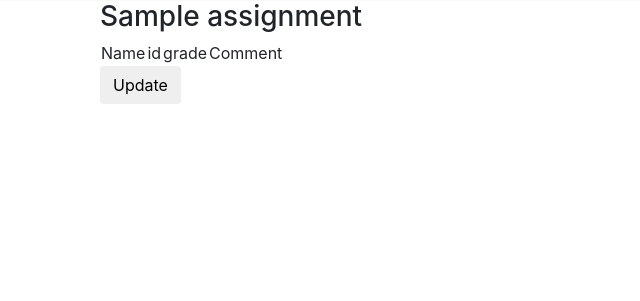
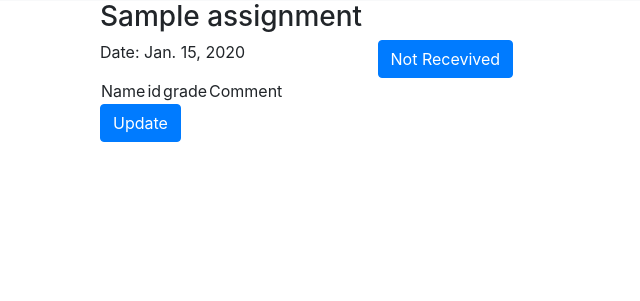
Before and after one commit to luiscberrocal/teachers_toolkit, a Django app: page /grading_system/grade/not-received/1/ in a window 1280 px wide. Shown: the part 55-356 px from the top of the page, without its empty margins (0-640 px from the left). Run offline with Django 3.2, Linux system fonts and the light colour scheme; tables that the repository leaves empty hold one stand-in row (values such as "Sample post"); parts of the project's set-up code (start-up, migrations or seed data) failed here and were passed over; some libraries are stand-ins or nearby versions.

Commit message:
Added button to filter assignments not received

```diff
--- a/teachers_toolkit/grading_system/views.py
+++ b/teachers_toolkit/grading_system/views.py
@@ -3,6 +3,7 @@ from decimal import Decimal
 
 from django.shortcuts import redirect
 # Create your views here.
+from django.urls import reverse
 from django.views.generic import TemplateView, ListView
 
 from teachers_toolkit.grading_system.models import Assignment, Student, AssignmentResult
@@ -54,5 +55,5 @@ class GradeAssingmentView(TemplateView):
                 result.comments = comment
                 result.grade = Decimal(value)
                 result.save()
-        url = '/grading_system/grade/1/'
+        url = reverse('grading_system:grading', kwargs={'pk': self.kwargs['pk']})
         return redirect(url)
--- a/teachers_toolkit/templates/grading_system/grading_assingment.html
+++ b/teachers_toolkit/templates/grading_system/grading_assingment.html
@@ -6,7 +6,12 @@
   <div class="container">
     <h3> {{ assignment.name }}</h3>
     <div class="row">
-      {{ assignment.assingment_date }}
+      <div class="col-sm-3">
+          Date: {{ assignment.assignment_date }}
+        </div>
+      <div class="col-sm-3">
+        <a href="{% url 'grading_system:grading-not-received' assignment.pk %}" class="btn btn-primary">Not Recevived</a>
+        </div>
     </div>
     <form method="post" action="">
      {% csrf_token %}
@@ -33,7 +38,7 @@
       </table>
     <div class="control-group">
       <div class="controls">
-        <button type="submit" class="btn">Update</button>
+        <button type="submit" class="btn btn-primary">Update</button>
       </div>
     </div>
     </form>
```
